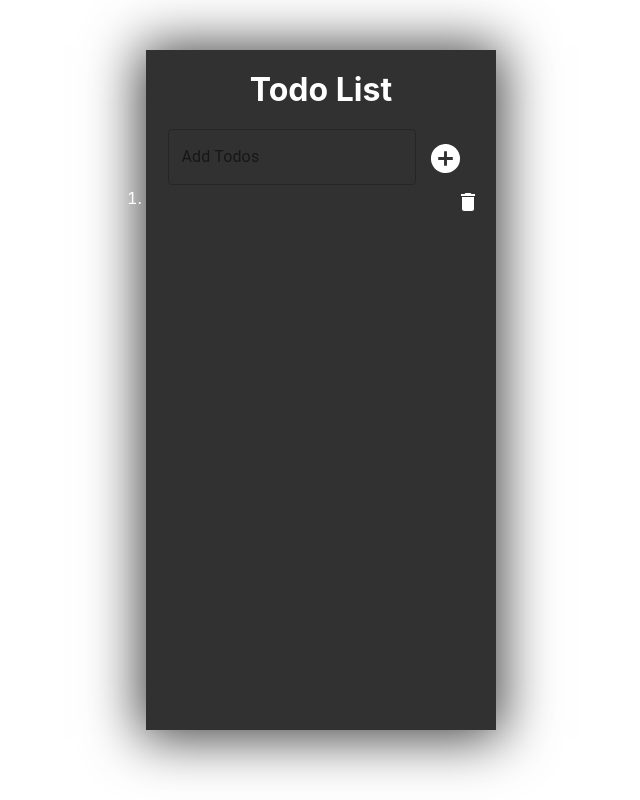
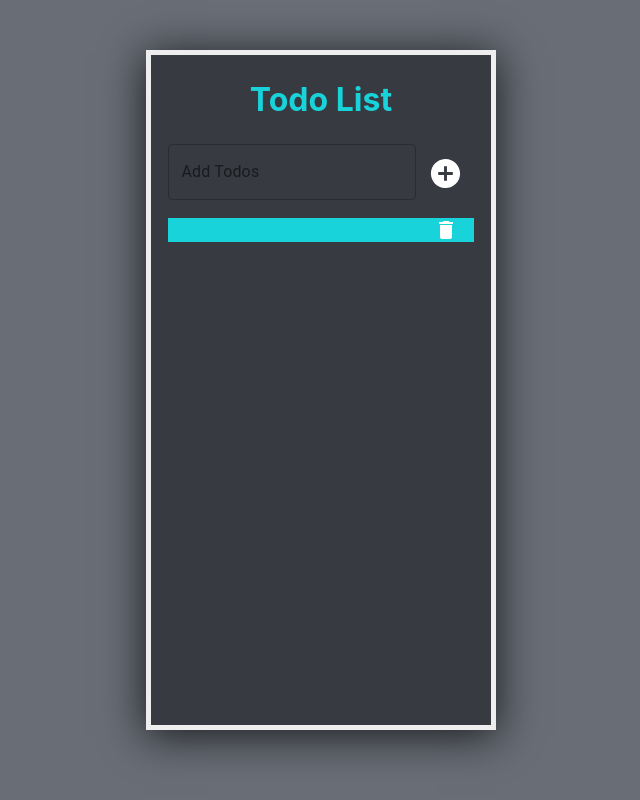
Before and after one commit to pranathnaik/todo-list, a React (Create React App) app: page / in a window 1280 px wide. Both pictures are taken after a click on the button 764 px from the left and 158 px from the top of the page. Shown: the whole page, without its empty margins (319-959 px from the left). Built offline with nearby package versions, Linux system fonts and the light colour scheme.

Commit message:
ui fixed

```diff
--- a/src/style.css
+++ b/src/style.css
@@ -5,14 +5,19 @@
   box-sizing: border-box;
 }
 
+body {
+  background-color: #686d76;
+}
+
 .center_div {
-  background-color: #313131;
+  background-color: #373a40;
   margin: 50px auto;
   width: 350px;
   height: 85vh;
   -webkit-box-shadow: 0px 2px 51px 6px rgba(0, 0, 0, 0.75);
   -moz-box-shadow: 0px 2px 51px 6px rgba(0, 0, 0, 0.75);
-  box-shadow: 0px 2px 51px 6px rgba(0, 0, 0, 0.75);
+  box-shadow: 0px 5px 40px 1px rgba(0, 0, 0, 0.75);
+  border: solid 5px #eeeeee;
 }
 
 .items {
@@ -21,16 +26,27 @@
 }
 
 .appname {
-  flex: 1;
   margin: auto;
-  padding: 20px;
+  padding: 25px;
+}
+
+.appname h1 {
+  color: #19d3da;
 }
 
 .input {
-  flex: 1;
   margin: auto;
+  color: white;
 }
 
 .main-content {
-  flex: 2;
+  margin-top: 10px;
 }
+
+.list {
+  margin-top: 10px;
+  background-color: #19d3da;
+  width: 90%;
+  margin: 5px auto;
+  list-style: none;
+}
```
